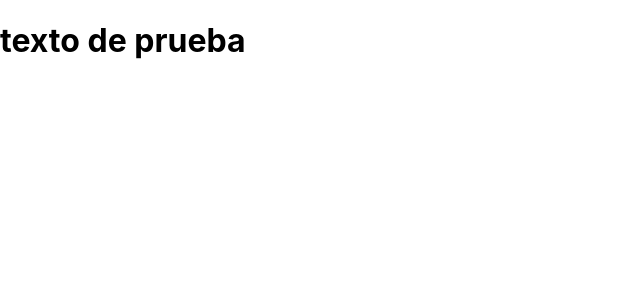
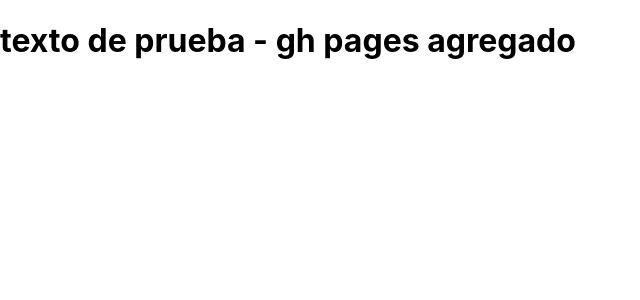
Before and after one commit to violafranco/violafranco.github, a React (Create React App) app: page / in a window 1280 px wide. Shown: the top 300 px of the page, without its empty margins (0-640 px from the left). Built offline with nearby package versions, Linux system fonts and the light colour scheme.

Commit message:
gh pages addded

```diff
--- a/package.json
+++ b/package.json
@@ -1,4 +1,5 @@
 {
+  "homepage": "https://violafranco.github.io/violafranco.github",
   "name": "personal_page",
   "version": "0.1.0",
   "private": true,
@@ -12,6 +13,8 @@
     "web-vitals": "^2.1.4"
   },
   "scripts": {
+    "predeploy": "npm run build",
+    "deploy": "gh-pages -d build",
     "start": "react-scripts start",
     "build": "react-scripts build",
     "test": "react-scripts test",
@@ -34,5 +37,8 @@
       "last 1 firefox version",
       "last 1 safari version"
     ]
+  },
+  "devDependencies": {
+    "gh-pages": "^3.2.3"
   }
 }
--- a/src/App.js
+++ b/src/App.js
@@ -1,7 +1,7 @@
 import './App.css';
 
 const App = () => {
-  return ( <h1>texto de prueba</h1> );
+  return ( <h1>texto de prueba - gh pages agregado</h1> );
 }
 
 export default App;
```
Also changed, not shown: 1 other file (tests, documents, lock files or other folders).
